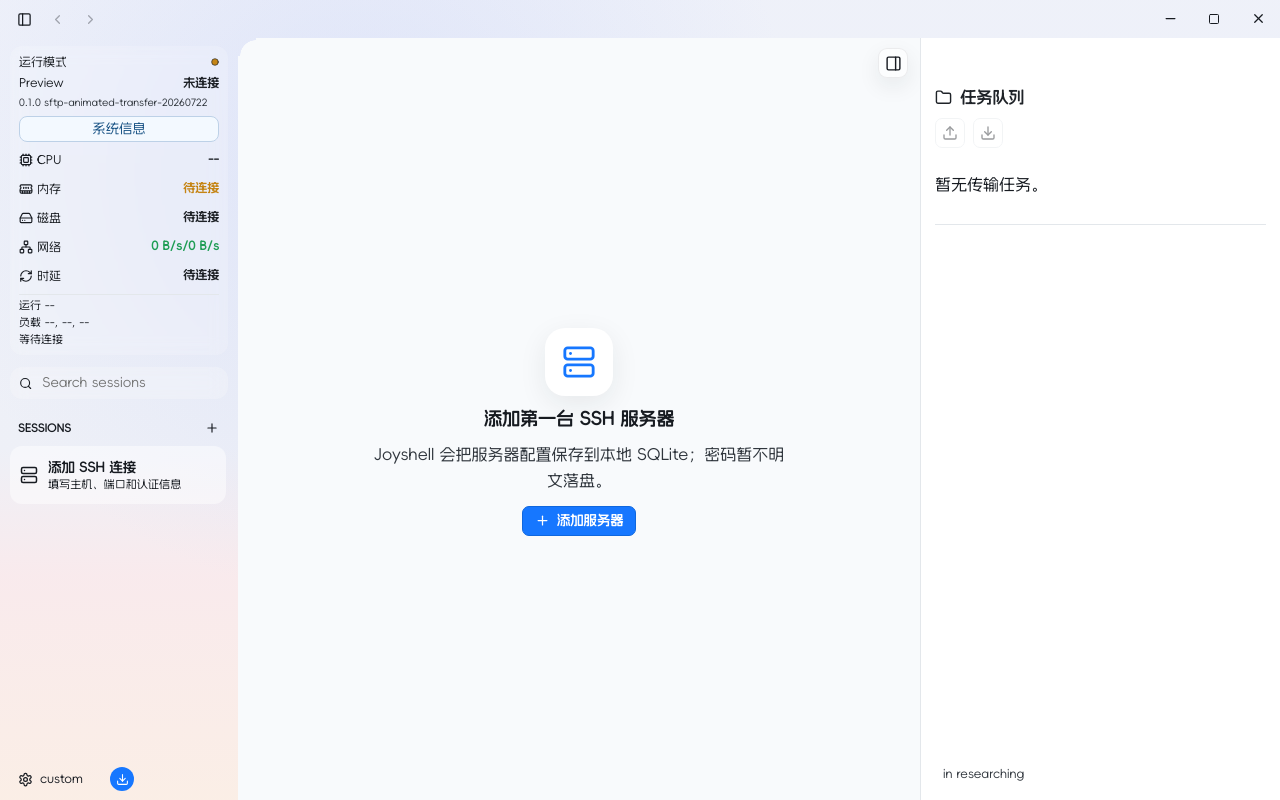
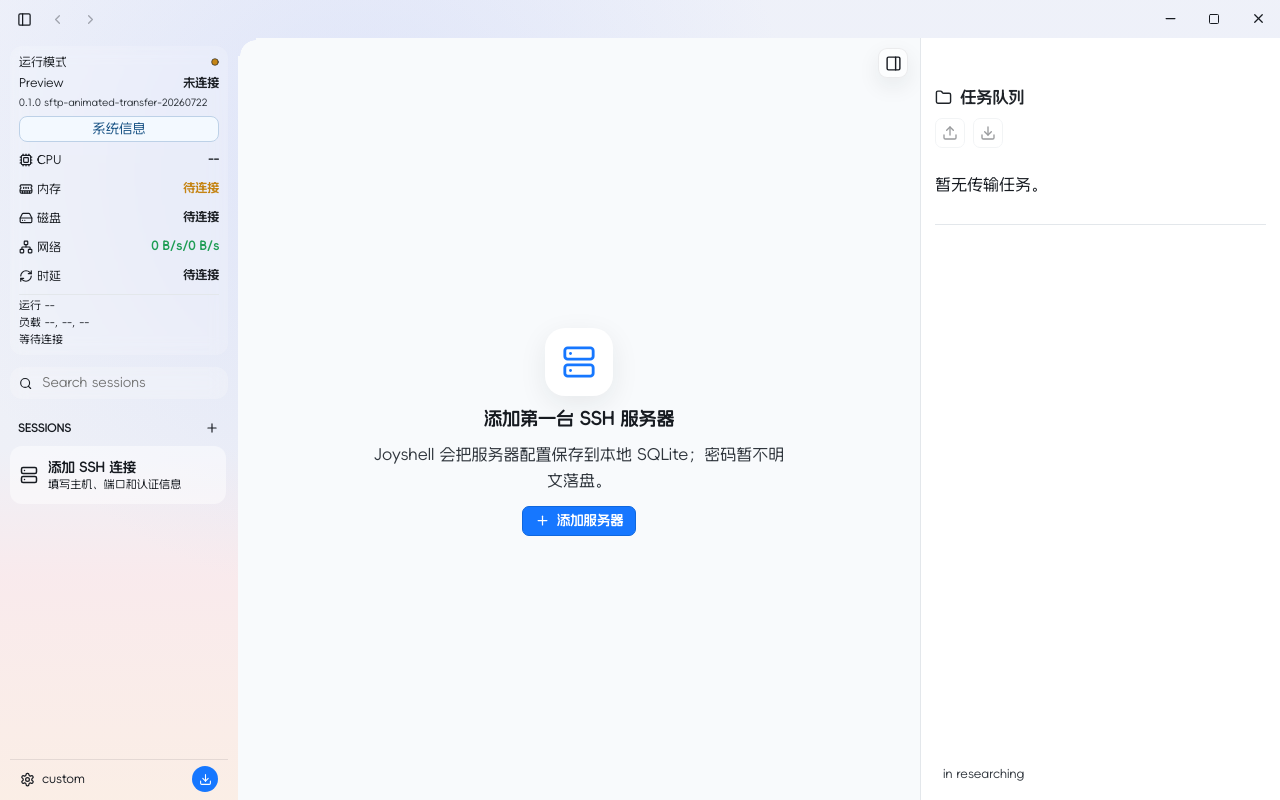
Before and after one commit to Aaaou/Joyshell, a React (Vite) app in the folder apps/desktop/: page / in a window 1280 px wide. Built offline with nearby package versions, Linux system fonts and the light colour scheme.

Commit message:
fix: align footer chrome and workspace backgrounds

```diff
--- a/apps/desktop/src/styles.css
+++ b/apps/desktop/src/styles.css
@@ -838,16 +838,16 @@
   position: relative;
   isolation: isolate;
   display: grid;
-  grid-template-columns: minmax(0, 1fr) 24px;
+  grid-template-columns: minmax(0, 1fr) 26px;
   align-items: center;
   flex: 0 0 auto;
-  gap: 7px;
+  gap: 8px;
   margin-top: auto;
-  width: 128px;
-  max-width: calc(100% - 8px);
-  min-height: 28px;
-  padding: 2px 4px 2px 8px;
-  border-radius: var(--radius-md);
+  width: 100%;
+  min-height: 34px;
+  padding: 5px 10px 0;
+  border-top: 1px solid rgba(31, 35, 40, 0.1);
+  border-radius: 0;
   background: transparent;
   box-shadow: none;
 }
@@ -862,10 +862,10 @@
   align-items: center;
   justify-content: center;
   min-width: 0;
-  height: 24px;
+  height: 26px;
   padding: 0;
   border: 0;
-  border-radius: var(--radius-md);
+  border-radius: 8px;
   background: transparent;
   color: var(--text);
   cursor: pointer;
@@ -880,14 +880,14 @@
 }
 
 .app-settings-button.update {
-  width: 24px;
+  width: 26px;
   border-radius: 999px;
   background: var(--accent);
   color: #ffffff;
 }
 
 .app-settings-button:hover {
-  background: rgba(255, 255, 255, 0.58);
+  background: rgba(255, 255, 255, 0.28);
 }
 
 .app-settings-button.update:hover {
@@ -1453,7 +1453,7 @@
   background: var(--terminal-bg);
 }
 
-.has-workspace-bg .terminal-stage::before,
+.has-workspace-bg .terminal-region::before,
 .has-home-bg .connection-home::before {
   position: absolute;
   inset: 0;
@@ -1466,17 +1466,21 @@
   opacity: var(--joy-custom-background-opacity, 0.28);
 }
 
-.has-workspace-bg .terminal-stage,
+.has-workspace-bg .terminal-region,
 .has-home-bg .connection-home {
   isolation: isolate;
 }
 
+.has-workspace-bg .terminal-tabs,
+.has-workspace-bg .terminal-stage,
 .has-workspace-bg .joy-terminal,
 .has-home-bg .connection-home > * {
   position: relative;
   z-index: 1;
 }
 
+.has-workspace-bg .terminal-region,
+.has-workspace-bg .terminal-tabs,
 .has-workspace-bg .terminal-stage,
 .has-workspace-bg .joy-terminal,
 .has-workspace-bg .joy-terminal .xterm-viewport,
@@ -3285,6 +3289,19 @@
   box-shadow: 0 24px 80px rgba(31, 35, 40, 0.22);
 }
 
+.image-crop-dialog .dialog-actions {
+  gap: 10px;
+  padding: 12px 16px;
+}
+
+.image-crop-dialog .dialog-actions button {
+  flex: 0 0 104px;
+  width: 104px;
+  height: 34px;
+  border-radius: 9px;
+  font-weight: 650;
+}
+
 .image-crop-body {
   display: grid;
   gap: 12px;
```
